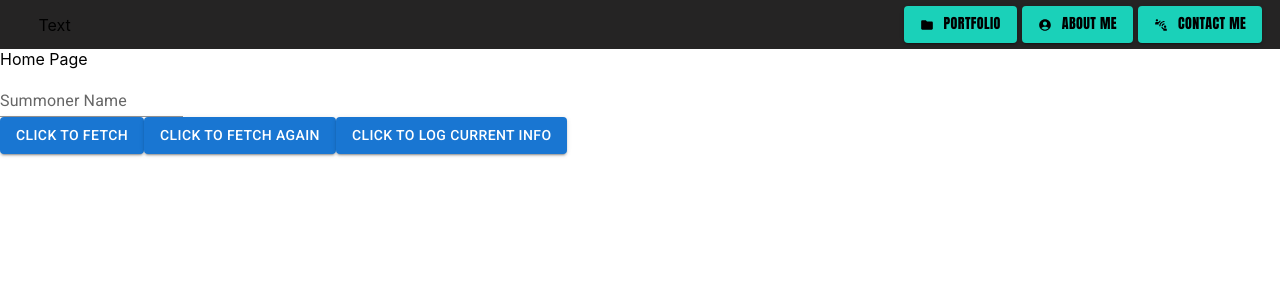
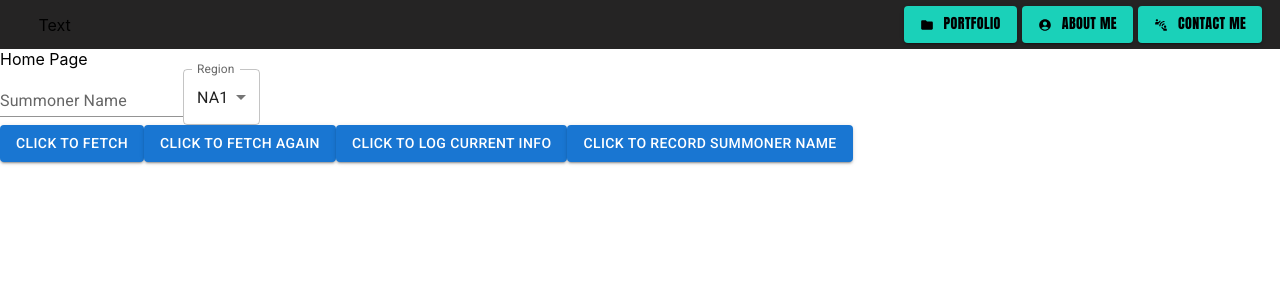
Before and after one commit to vndrewhk/TFT-Tracker, a Next.js app: page / in a window 1280 px wide. Shown: the top 300 px of the page. Built offline with nearby package versions, Linux system fonts and the light colour scheme.

Commit message:
added regional selection

```diff
--- a/components/matches/NewSummoner.js
+++ b/components/matches/NewSummoner.js
@@ -1,32 +1,50 @@
-import { Button, TextField } from "@mui/material";
+import {
+  Button,
+  FormControl,
+  InputLabel,
+  MenuItem,
+  Select,
+  TextField,
+} from "@mui/material";
 import { Box } from "@mui/system";
-import { useRef, useState } from "react";
+import { useEffect, useRef, useState } from "react";
 
 const NewSummoner = (props) => {
   const [summonerName, setSummonerName] = useState("");
   const [summonerInfo, setSummonerInfo] = useState("");
+  const [isLoading, setIsLoading] = useState(false);
   const [matchInfo, setMatchInfo] = useState("");
+  const [region, setRegion] = useState("NA1");
+
   const summonerRef = useRef();
+  const regionRef = useRef();
 
   const summonerBlurHandler = () => {
     setSummonerName(summonerRef.current.value);
   };
 
+  const regionChangeHandler = (e) => {
+    setRegion(e.target.value);
+  };
+
   //this grabs the summoner ID which can be used to process info
   const fetchSummoner = async () => {
+    setIsLoading(true)
     try {
       const response = await fetch(
-        `/api/summoner_fetch?summonerName=${summonerName}`
+        `/api/summoner_fetch?region=${region}&summonerName=${summonerName}`
       );
       const data = await response.json();
 
       console.log(data.data);
       console.log("fetched");
-
+      setIsLoading(false)
       return data.data;
     } catch (err) {
+      setIsLoading(false)
       console.log(err);
     }
+    setIsLoading(false)
   };
 
   //if url is /summonerName/matches then call this fn
@@ -45,7 +63,13 @@ const NewSummoner = (props) => {
     }
   };
 
+  useEffect(() => {
+    summonerBlurHandler();
+  }, []);
+
   const logId = () => {
+    console.log(summonerName);
+    console.log(region);
     console.log(summonerInfo);
     console.log(matchInfo);
   };
@@ -59,8 +83,31 @@ const NewSummoner = (props) => {
             label="Summoner Name"
             variant="standard"
             inputRef={summonerRef}
+            onChange={summonerBlurHandler}
             onBlur={summonerBlurHandler}
           />
+          <FormControl>
+            <InputLabel id="region"> Region </InputLabel>
+            <Select
+              labelId="region-select-label"
+              id="region-simple-select"
+              value={region}
+              label="Region"
+              onChange={regionChangeHandler}
+            >
+              <MenuItem value={"NA1"}>NA1</MenuItem>
+              <MenuItem value={"EUW1"}>EUW1</MenuItem>
+              <MenuItem value={"EUN1"}>EUN1</MenuItem>
+              <MenuItem value={"KR"}>KR</MenuItem>
+              <MenuItem value={"LA1"}>LA1</MenuItem>
+              <MenuItem value={"LA2"}>LA2</MenuItem>
+              <MenuItem value={"BR1"}>BR1</MenuItem>
+              <MenuItem value={"OC1"}>OC1</MenuItem>
+              <MenuItem value={"RU"}>RU</MenuItem>
+              <MenuItem value={"TR1"}>TR1</MenuItem>
+              <MenuItem value={"JP1"}>JP1</MenuItem>
+            </Select>
+          </FormControl>
         </Box>
       </form>
       <Button variant="contained" onClick={fetchSummoner}>
@@ -72,6 +119,10 @@ const NewSummoner = (props) => {
       <Button variant="contained" onClick={logId}>
         Click to log current info
       </Button>
+      <Button variant="contained" onClick={summonerBlurHandler}>
+        Click to record summoner name
+      </Button>
+      {isLoading&&<h1>Loading...</h1>}
     </>
   );
 };
--- a/pages/api/summoner_fetch.js
+++ b/pages/api/summoner_fetch.js
@@ -1,5 +1,5 @@
 const SummonerFetch = async (req, res) => {
-  let apiKey = "RGAPI-b9c62b31-effc-4236-a30a-24a3d55545e3";
+  let apiKey = "RGAPI-74d28b70-58e7-4615-bc75-db3cb1cb73af";
   let URL = "https://na1.api.riotgames.com/tft/summoner/v1/summoners/by-name/";
   let requestURL;
 
@@ -13,10 +13,13 @@ const SummonerFetch = async (req, res) => {
 
   let summonerName = req.query.summonerName;
   let requestType = req.query.requestType;
+  let region = req.query.region.toLowerCase();
   // console.log("fetch file triggered");
 
   // // if (req.method === "GET") {
+  URL = `https://${region}.api.riotgames.com/tft/summoner/v1/summoners/by-name/`;
   requestURL = `${URL}${summonerName}`;
+
   // requestURL = `${URL}Voidlapse`;
   // summonerName = req.body.summonerName;
   try {
--- a/pages/api/tft_matches.js
+++ b/pages/api/tft_matches.js
@@ -1,5 +1,5 @@
 const TFTMatches = async (req, res) => {
-  let apiKey = "RGAPI-b9c62b31-effc-4236-a30a-24a3d55545e3";
+  let apiKey = "RGAPI-74d28b70-58e7-4615-bc75-db3cb1cb73af";
   let URL = "https://na1.api.riotgames.com/tft/league/v1/entries/by-summoner/";
   let requestURL;
   let summonerId = req.query.summonerId;
```
